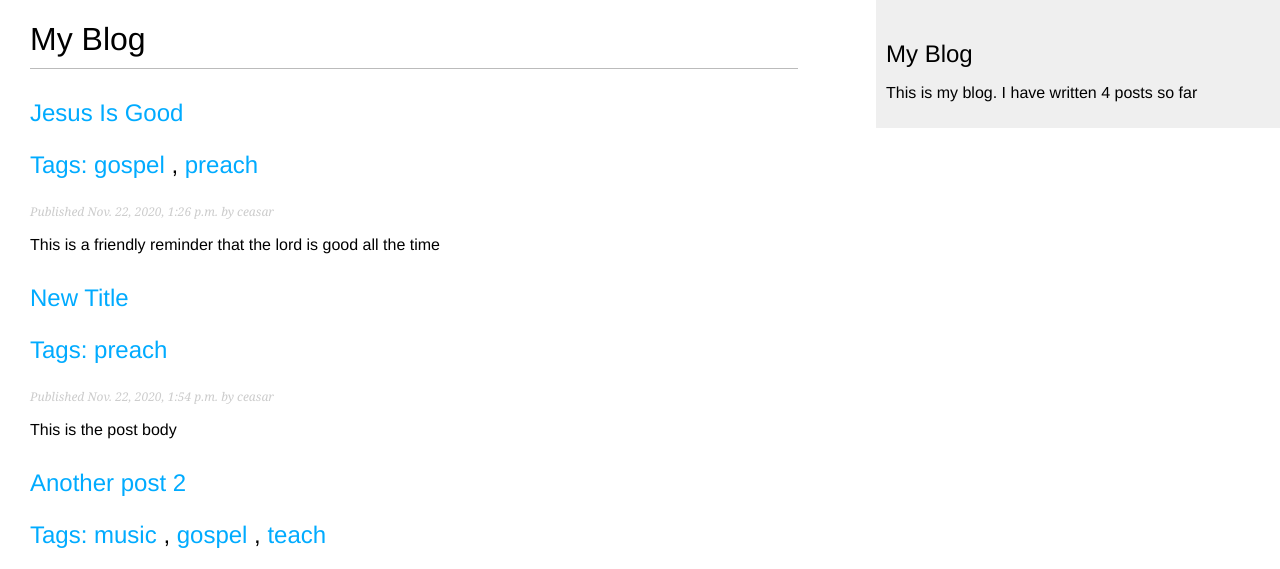
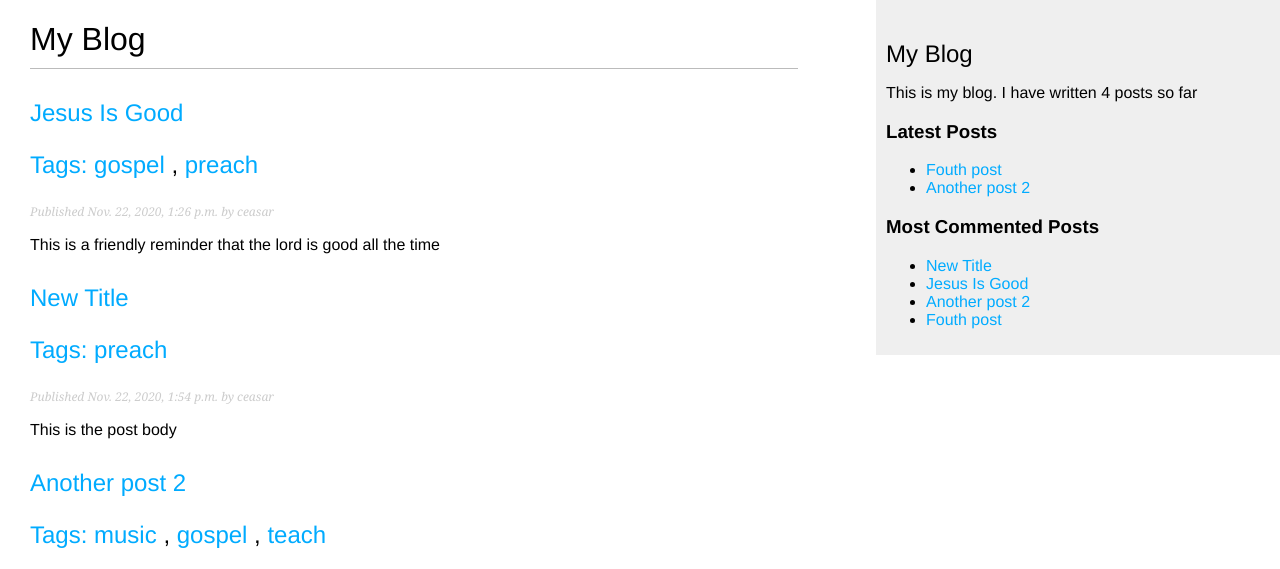
Before and after one commit to Ceasar15/Blog, a Django app: page /blog/ in a window 1280 px wide. Shown: the top 569 px of the page. Run offline with Django 3.2, Linux system fonts and the light colour scheme; data comes from the database, SQL or seed files in the repository; parts of the project's set-up code (start-up, migrations or seed data) failed here and were passed over.

Commit message:
wrote custom templatetag for most commented posts

```diff
--- a/mysite/blog/templates/blog/base.html
+++ b/mysite/blog/templates/blog/base.html
@@ -14,6 +14,17 @@
     <div id="sidebar">
         <h2>My Blog</h2>
         <p>This is my blog. I have written {% total_post %} posts so far</p>
+        <h3>Latest Posts</h3>
+        {% show_latest_posts 2 %}
+        <h3>Most Commented Posts</h3>
+        {% get_most_commented_posts as most_commented_posts %}
+        <ul>
+            {% for post in most_commented_posts %}
+            <li>
+                <a href="{{ post.get_absolute_url }}">{{ post.title }}</a>
+            </li>
+            {% endfor %}
+        </ul>
     </div>
 </body>
 </html>
--- /dev/null
+++ b/mysite/blog/templates/blog/post/latest_posts.html
@@ -0,0 +1,7 @@
+<ul>
+    {% for post in latest_posts %}
+    <li>
+        <a href="{{ post.get_absolute_url }}">{{ post.title }}</a>
+    </li>
+    {% endfor %}
+</ul>
--- a/mysite/blog/templatetags/blog_tags.py
+++ b/mysite/blog/templatetags/blog_tags.py
@@ -1,4 +1,5 @@
 from django import template
+from django.db.models import Count
 from ..models import Post
 
 
@@ -7,3 +8,12 @@ register = template.Library()
 @register.simple_tag
 def total_post():
     return Post.published.count()
+
+@register.inclusion_tag('blog/post/latest_posts.html')
+def show_latest_posts(count=5):
+    latest_posts = Post.published.order_by('-publish')[:count]
+    return {'latest_posts': latest_posts}
+
+@register.simple_tag
+def get_most_commented_posts(count=5):
+    return Post.published.annotate(total_comments=Count('comments')).order_by('-total_comments')[:count]
```
